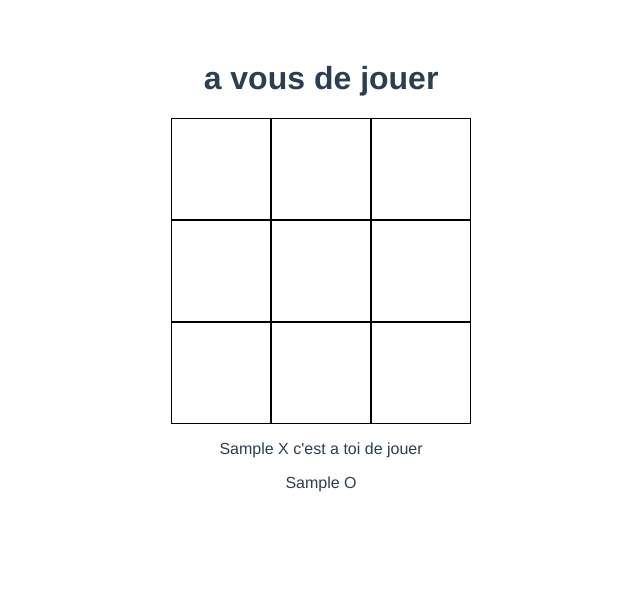
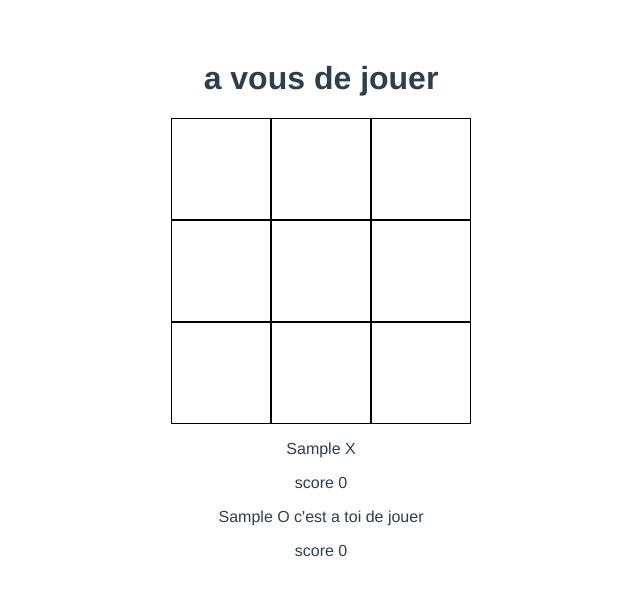
Before and after one commit to jyr53/tictactoe, a Vue app: page / in a window 1280 px wide. Both pictures are taken after typing "Sample", "Sample" into the empty fields and a click on the button "GO". Shown: the top 596 px of the page, without its empty margins (319-959 px from the left). Built offline with nearby package versions, Linux system fonts and the light colour scheme.

Commit message:
score qui fonctionne

```diff
--- a/src/App.vue
+++ b/src/App.vue
@@ -20,9 +20,10 @@
     <div id="plateau">
       <div class="case" v-for="i in 9" :key=i :data-value=i v-on:click="jouer"></div>
     </div>
-    <p>{{ this.joueur[0].joueur }} {{ this.joueur[0].symbol }} {{ this.aff_player2 }}</p>
-    <p>{{ this.joueur[1].joueur }} {{ this.joueur[1].symbol }} {{ this.aff_player1 }}</p>
-
+    <p>{{ this.joueur[0].joueur }} {{ this.joueur[0].symbol }} {{ this.aff_player1 }}</p>
+    <p>score {{ this.joueur[0].score }}</p>
+    <p>{{ this.joueur[1].joueur }} {{ this.joueur[1].symbol }} {{ this.aff_player2 }}</p>
+    <p>score {{ this.joueur[1].score }}</p>
 
 
   </div>
@@ -70,11 +71,12 @@ export default {
   methods: {
     plus() {
       this.step = this.step + 1;
-      this.affich_joueur();
+      this.affich_joueur(1);
     },
 
-    affich_joueur() {
-      let index = this.tour_jeux % 2;
+    affich_joueur(index) {
+
+
       this.aff_player1 = this.joueur[index].player1;
       this.aff_player2 = this.joueur[index].player2;
     },
@@ -85,14 +87,17 @@ export default {
       let auto = this.control.find(element => element == val);
       if (auto == val) {
         let index = this.tour_jeux % 2;
-        this.affich_joueur();
+        this.affich_joueur(index);
         event.target.innerHTML = this.joueur[index].symbol;
         this.joueur[index].case_jouer.push(val);
         this.control.splice(val, 1, "x");
         this.tour_jeux++;
+        let indeo = this.tour_jeux % 2;
+        this.affich_joueur(indeo);
         if (this.joueur[index].case_jouer.length >= this.row) {
           this.controler(index);
         }
+
       }
     },
     tab_verif() {
@@ -153,6 +158,7 @@ export default {
       if (tab_verifi.findIndex(element => element == temp) != -1) {
         this.gagne = this.joueur[index].joueur;
         this.step = this.step + 1;
+        this.joueur[index].score = this.joueur[index].score + 1;
       }
 
 
```
